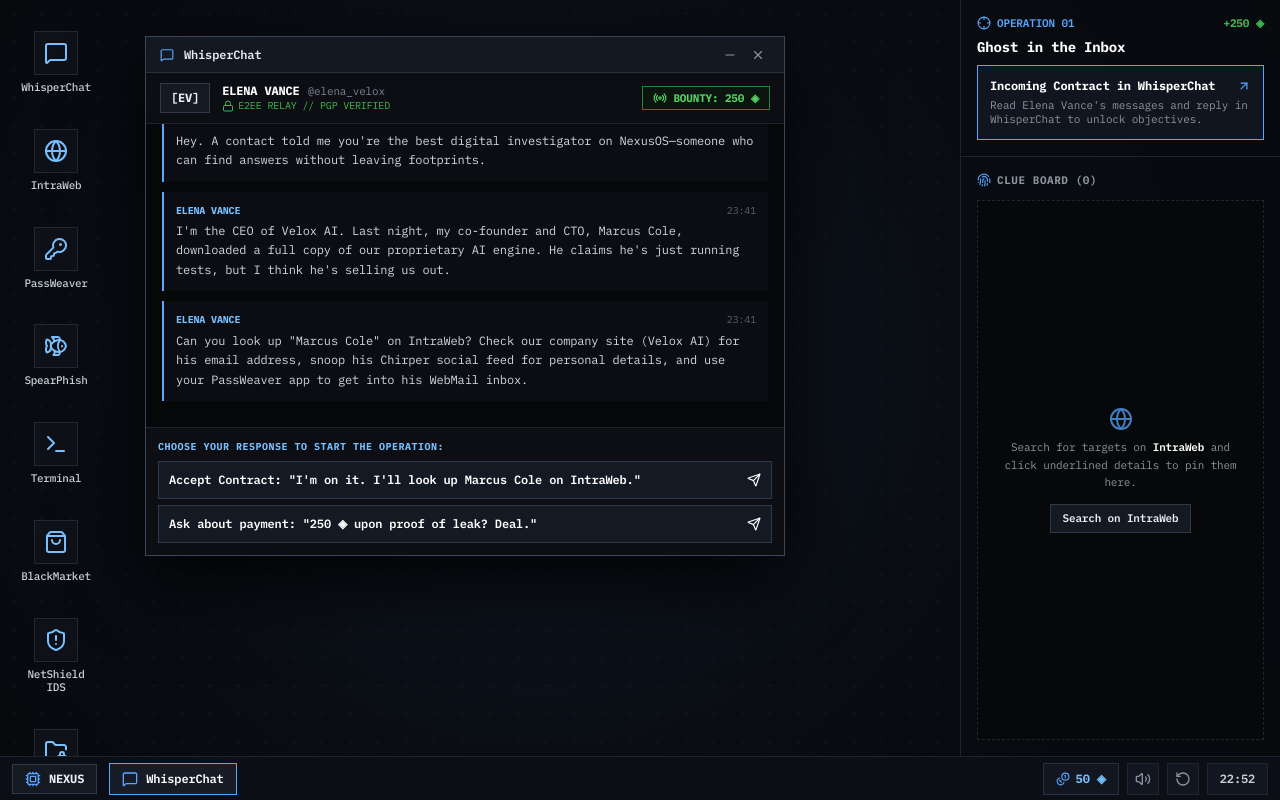
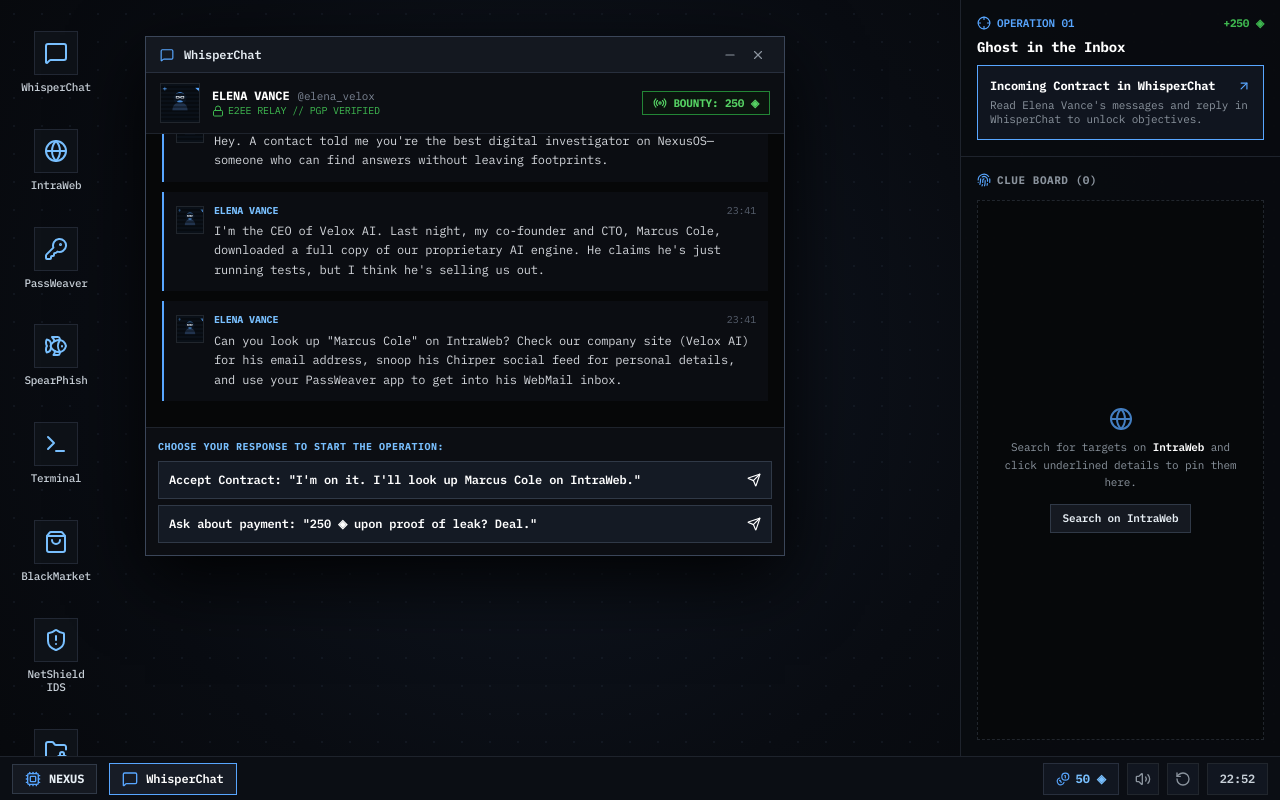
Before and after one commit to kripe00/nexus-os, a React (Vite) app: page / in a window 1280 px wide. Built offline with nearby package versions, Linux system fonts and the light colour scheme.

Commit message:
feat: implement tactical surveillance & thermal reconnaissance avatars across OS apps

```diff
--- a/src/apps/SpearPhishApp.tsx
+++ b/src/apps/SpearPhishApp.tsx
@@ -11,6 +11,7 @@ import {
 } from 'lucide-react';
 import { useGame } from '../context/GameContext';
 import { WindowFrame } from '../components/WindowFrame';
+import { SurveillanceAvatar, SurveillanceSubject } from '../components/SurveillanceAvatar';
 import { sound } from '../utils/sound';
 
 interface PhishTemplate {
@@ -219,6 +220,7 @@ export const SpearPhishApp: React.FC = () => {
             {PHISH_TARGETS.map((t) => {
               const active = selectedTargetId === t.id;
               const completed = successfulPhishes.includes(t.id);
+              const subjectKey: SurveillanceSubject = t.id === 'phish_reyes' ? 'reyes' : 'marcus';
               return (
                 <button
                   key={t.id}
@@ -229,23 +231,26 @@ export const SpearPhishApp: React.FC = () => {
                     setSelectedLureId(null);
                     setPhishResult(null);
                   }}
-                  className={`p-3 text-left border cursor-pointer transition-colors ${
+                  className={`p-2.5 text-left border cursor-pointer transition-colors flex items-center gap-3 ${
                     active
                       ? 'bg-[#151921] border-[#58a6ff] text-white'
                       : 'bg-[#090b0e] border-[#1e232c] text-[#8b949e] hover:border-[#303947]'
                   }`}
                 >
+                  <SurveillanceAvatar subject={subjectKey} size="sm" />
+                  <div className="flex-1 min-w-0">
                     <div className="flex items-center justify-between text-xs font-bold mb-0.5">
                       <span className="truncate">{t.targetName}</span>
                       {completed ? (
-                      <span className="text-[#3fb950] text-[10px] flex items-center gap-1 font-semibold">
+                        <span className="text-[#3fb950] text-[10px] flex items-center gap-1 font-semibold shrink-0">
                           <UserCheck className="w-3 h-3" /> HOOKED
                         </span>
                       ) : (
-                      <span className="text-[#6e7681] text-[10px]">READY</span>
+                        <span className="text-[#6e7681] text-[10px] shrink-0">READY</span>
                       )}
                     </div>
                     <div className="text-[10px] text-[#79c0ff] truncate">{t.targetEmail}</div>
+                  </div>
                 </button>
               );
             })}
--- a/src/apps/WhisperChatApp.tsx
+++ b/src/apps/WhisperChatApp.tsx
@@ -11,6 +11,7 @@ import {
 } from 'lucide-react';
 import { MISSIONS } from '../data/worldData';
 import { useGame } from '../context/GameContext';
+import { SurveillanceAvatar, SurveillanceSubject } from '../components/SurveillanceAvatar';
 import { WindowFrame } from '../components/WindowFrame';
 
 export const WhisperChatApp: React.FC = () => {
@@ -29,6 +30,7 @@ export const WhisperChatApp: React.FC = () => {
 
   const bottomRef = useRef<HTMLDivElement | null>(null);
   const currentMission = MISSIONS[currentMissionIndex] || MISSIONS[MISSIONS.length - 1];
+  const clientSubject: SurveillanceSubject = currentMission.clientAvatar === 'EV' ? 'elena' : 'zero';
 
   useEffect(() => {
     bottomRef.current?.scrollIntoView({ behavior: 'smooth' });
@@ -138,9 +140,7 @@ export const WhisperChatApp: React.FC = () => {
       {/* Header */}
       <div className="px-3.5 py-2.5 bg-[#0c0e13] border-b border-[#1e232c] flex items-center justify-between text-xs">
         <div className="flex items-center gap-3">
-          <div className="px-2.5 py-1.5 bg-[#151921] border border-[#303947] text-[#e6edf3] font-bold text-xs">
-            [{currentMission.clientAvatar}]
-          </div>
+          <SurveillanceAvatar subject={clientSubject} size="md" />
           <div>
             <div className="flex items-center gap-2">
               <span className="font-bold text-white uppercase">{currentMission.clientName}</span>
@@ -182,12 +182,18 @@ export const WhisperChatApp: React.FC = () => {
           return (
             <div
               key={msg.id}
-              className={`p-3 border-l-2 ${
+              className={`p-3 border-l-2 flex items-start gap-2.5 ${
                 isPlayer
                   ? 'bg-[#0b130e] border-[#3fb950]'
                   : 'bg-[#0b0d12] border-[#58a6ff]'
               }`}
             >
+              <SurveillanceAvatar
+                subject={isPlayer ? 'operator' : clientSubject}
+                size="sm"
+                className="mt-0.5 shrink-0"
+              />
+              <div className="flex-1 overflow-hidden">
                 <div className="flex items-center justify-between text-[10px] mb-1">
                   <span
                     className={`font-bold uppercase ${
@@ -199,6 +205,7 @@ export const WhisperChatApp: React.FC = () => {
                   <span className="text-[#565e6c]">{msg.timestamp}</span>
                 </div>
                 <div className="text-[#d4d7dc] leading-relaxed">{msg.text}</div>
+              </div>
             </div>
           );
         })}
--- /dev/null
+++ b/src/components/SurveillanceAvatar.tsx
@@ -0,0 +1,184 @@
+import React from 'react';
+
+export type SurveillanceSubject =
+  | 'elena'
+  | 'marcus'
+  | 'sterling'
+  | 'reyes'
+  | 'zero'
+  | 'operator';
+
+interface SurveillanceAvatarProps {
+  subject: SurveillanceSubject;
+  size?: 'sm' | 'md' | 'lg';
+  className?: string;
+  showScanlines?: boolean;
+}
+
+export const SurveillanceAvatar: React.FC<SurveillanceAvatarProps> = ({
+  subject,
+  size = 'md',
+  className = '',
+  showScanlines = true,
+}) => {
+  const sizeMap = {
+    sm: 'w-7 h-7',
+    md: 'w-10 h-10',
+    lg: 'w-14 h-14',
+  };
+
+  // Distinct monochrome palette per faction/personality
+  const metaMap: Record<
+    SurveillanceSubject,
+    {
+      code: string;
+      tint: string; // Stroke/accent color
+      bg: string;
+      status: string;
+      features: React.ReactNode;
+    }
+  > = {
+    elena: {
+      code: 'SUB_01-EV',
+      tint: '#58a6ff', // Corporate/Tech blue
+      bg: '#0a1018',
+      status: 'VERIFIED',
+      features: (
+        <>
+          {/* Female corporate silhouette: sharp bob haircut, glasses silhouette */}
+          <path d="M12 28 C12 22, 16 19, 20 19 C24 19, 28 22, 28 28 Z" fill="#21334d" />
+          <circle cx="20" cy="14" r="5.5" fill="#58a6ff" opacity="0.8" />
+          {/* Hair silhouette */}
+          <path d="M13 14 C13 8, 27 8, 27 14 C27 18, 25 20, 24 20 C23 16, 17 16, 16 20 C15 20, 13 18, 13 14 Z" fill="#0d1827" />
+          {/* Cryptography spectacles */}
+          <rect x="16" y="13" width="3" height="2" stroke="#e6edf3" strokeWidth="0.75" fill="none" />
+          <rect x="21" y="13" width="3" height="2" stroke="#e6edf3" strokeWidth="0.75" fill="none" />
+          <line x1="19" y1="14" x2="21" y2="14" stroke="#e6edf3" strokeWidth="0.75" />
+        </>
+      ),
+    },
+    marcus: {
+      code: 'SUB_02-MC',
+      tint: '#79c0ff', // Developer casual cyan
+      bg: '#080d14',
+      status: 'SUSPECT',
+      features: (
+        <>
+          {/* Casual developer silhouette: hoodie, messy hair */}
+          <path d="M11 29 C11 23, 15 20, 20 20 C25 20, 29 23, 29 29 Z" fill="#1b2a3d" />
+          <circle cx="20" cy="14" r="5.5" fill="#79c0ff" opacity="0.8" />
+          {/* Hoodie / messy hair contour */}
+          <path d="M13 13 C14 7, 26 7, 27 13 C26 10, 22 9, 20 9 C17 9, 14 10, 13 13 Z" fill="#0b121c" />
+          <path d="M14 21 L16 29 M26 21 L24 29" stroke="#79c0ff" strokeWidth="0.75" />
+        </>
+      ),
+    },
+    sterling: {
+      code: 'SUB_03-JS',
+      tint: '#ff5555', // Hostile / Defense red
+      bg: '#140808',
+      status: 'PRIORITY_1',
+      features: (
+        <>
+          {/* High-ranking exec / military suit silhouette: slicked-back hair, earpiece */}
+          <path d="M10 29 L16 20 L20 23 L24 20 L30 29 Z" fill="#381515" />
+          <polygon points="17,21 20,27 23,21 20,23" fill="#ff5555" opacity="0.7" />
+          <circle cx="20" cy="13.5" r="5" fill="#ff7b72" opacity="0.8" />
+          {/* Slick hair */}
+          <path d="M14 13 C14 8, 26 8, 26 12 C24 10, 22 9, 20 9 C18 9, 15 10, 14 13 Z" fill="#1c0707" />
+          {/* Surveillance target box on face */}
+          <rect x="17" y="11" width="6" height="5" stroke="#ff3b3b" strokeWidth="0.5" strokeDasharray="1 1" fill="none" />
+        </>
+      ),
+    },
+    reyes: {
+      code: 'SUB_04-VR',
+      tint: '#58a6ff', // Military tactical steel
+      bg: '#0a1016',
+      status: 'ARMED',
+      features: (
+        <>
+          {/* Tactical combat vest, crew cut military jawline */}
+          <path d="M9 29 L13 21 L27 21 L31 29 Z" fill="#1a2b38" />
+          <rect x="15" y="22" width="10" height="7" fill="#273e52" />
+          <rect x="18" y="14" width="4" height="6" fill="#58a6ff" opacity="0.8" />
+          <circle cx="20" cy="13" r="5" fill="#58a6ff" opacity="0.8" />
+          {/* Military flat-top / buzzcut */}
+          <path d="M14 11 L26 11 L26 13 L14 13 Z" fill="#0d1722" />
+          {/* Facial scar silhouette */}
+          <line x1="22" y1="12" x2="24" y2="16" stroke="#ff3b3b" strokeWidth="0.75" />
+        </>
+      ),
+    },
+    zero: {
+      code: 'SUB_00-ZR',
+      tint: '#3fb950', // Ghost green / Resistance
+      bg: '#07120a',
+      status: 'ROGUE_ARCH',
+      features: (
+        <>
+          {/* Heavily encrypted / hooded glitch ghost */}
+          <path d="M11 29 C11 20, 14 17, 20 17 C26 17, 29 20, 29 29 Z" fill="#132a19" />
+          <path d="M13 18 C13 9, 27 9, 27 18 C25 21, 15 21, 13 18 Z" fill="#0a1a0f" />
+          {/* Glowing visor / terminal eye slits */}
+          <rect x="16" y="15" width="8" height="2" fill="#56d364" />
+          <line x1="12" y1="21" x2="28" y2="21" stroke="#3fb950" strokeWidth="0.5" strokeDasharray="2 2" />
+        </>
+      ),
+    },
+    operator: {
+      code: 'OPERATOR',
+      tint: '#58a6ff',
+      bg: '#0b121e',
+      status: 'LOCAL_TTY',
+      features: (
+        <>
+          <circle cx="20" cy="14" r="5.5" fill="#58a6ff" opacity="0.6" />
+          <path d="M12 28 C12 22, 16 20, 20 20 C24 20, 28 22, 28 28 Z" fill="#1a293d" />
+          {/* Crosshair reticle overlay */}
+          <line x1="10" y1="14" x2="30" y2="14" stroke="#58a6ff" strokeWidth="0.5" strokeDasharray="2 2" />
+          <line x1="20" y1="6" x2="20" y2="22" stroke="#58a6ff" strokeWidth="0.5" strokeDasharray="2 2" />
+        </>
+      ),
+    },
+  };
+
+  const current = metaMap[subject] || metaMap.operator;
+
+  return (
+    <div
+      className={`relative select-none shrink-0 overflow-hidden border border-[#21262d] ${sizeMap[size]} ${className}`}
+      style={{ backgroundColor: current.bg }}
+    >
+      {/* 1. Vector Monochromatic Thermal Silhouette SVG */}
+      <svg viewBox="0 0 40 40" className="w-full h-full block">
+        {/* Subtle coordinate crosshair in corner */}
+        <line x1="2" y1="5" x2="6" y2="5" stroke={current.tint} strokeWidth="0.75" />
+        <line x1="4" y1="3" x2="4" y2="7" stroke={current.tint} strokeWidth="0.75" />
+
+        {/* Character Features */}
+        {current.features}
+
+        {/* Small corner status tick */}
+        <polygon points="36,4 40,4 40,8" fill={current.tint} />
+      </svg>
+
+      {/* 2. Tactical Scanlines & Grain Overlay */}
+      {showScanlines && (
+        <div
+          className="pointer-events-none absolute inset-0 opacity-40"
+          style={{
+            backgroundImage: `repeating-linear-gradient(0deg, transparent, transparent 2px, rgba(0,0,0,0.8) 2px, rgba(0,0,0,0.8) 4px)`,
+          }}
+        />
+      )}
+
+      {/* 3. Small Subject Code Watermark in corner for larger sizes */}
+      {size === 'lg' && (
+        <div className="absolute bottom-0.5 right-1 text-[8px] font-mono tracking-tighter text-[#8b949e] opacity-80">
+          {current.code}
+        </div>
+      )}
+    </div>
+  );
+};
```
Also changed, not shown: src/apps/IntraWebApp.tsx (+33 -8 lines), src/apps/PassWeaverApp.tsx (+12 -2 lines). Lines whose indentation alone changed are shown as unchanged.
